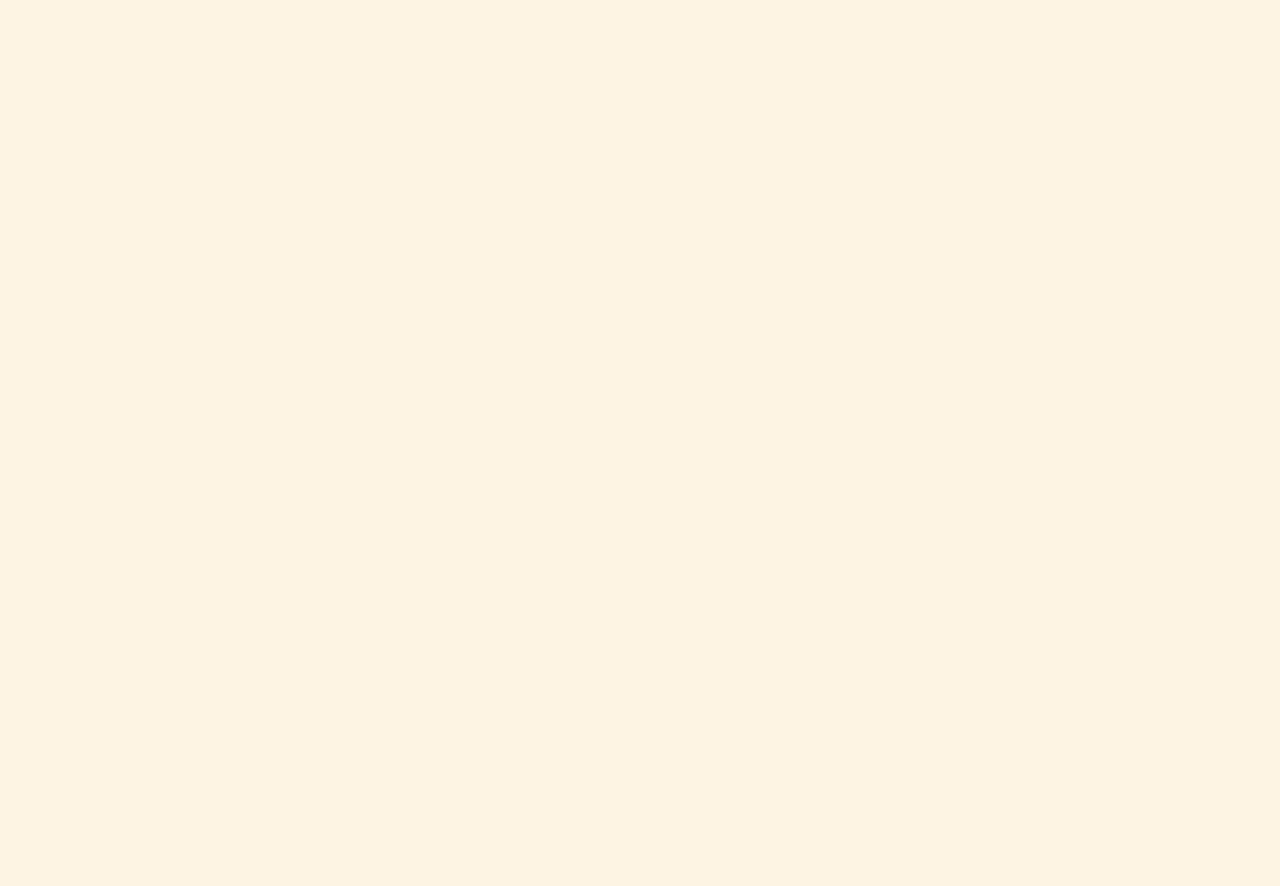
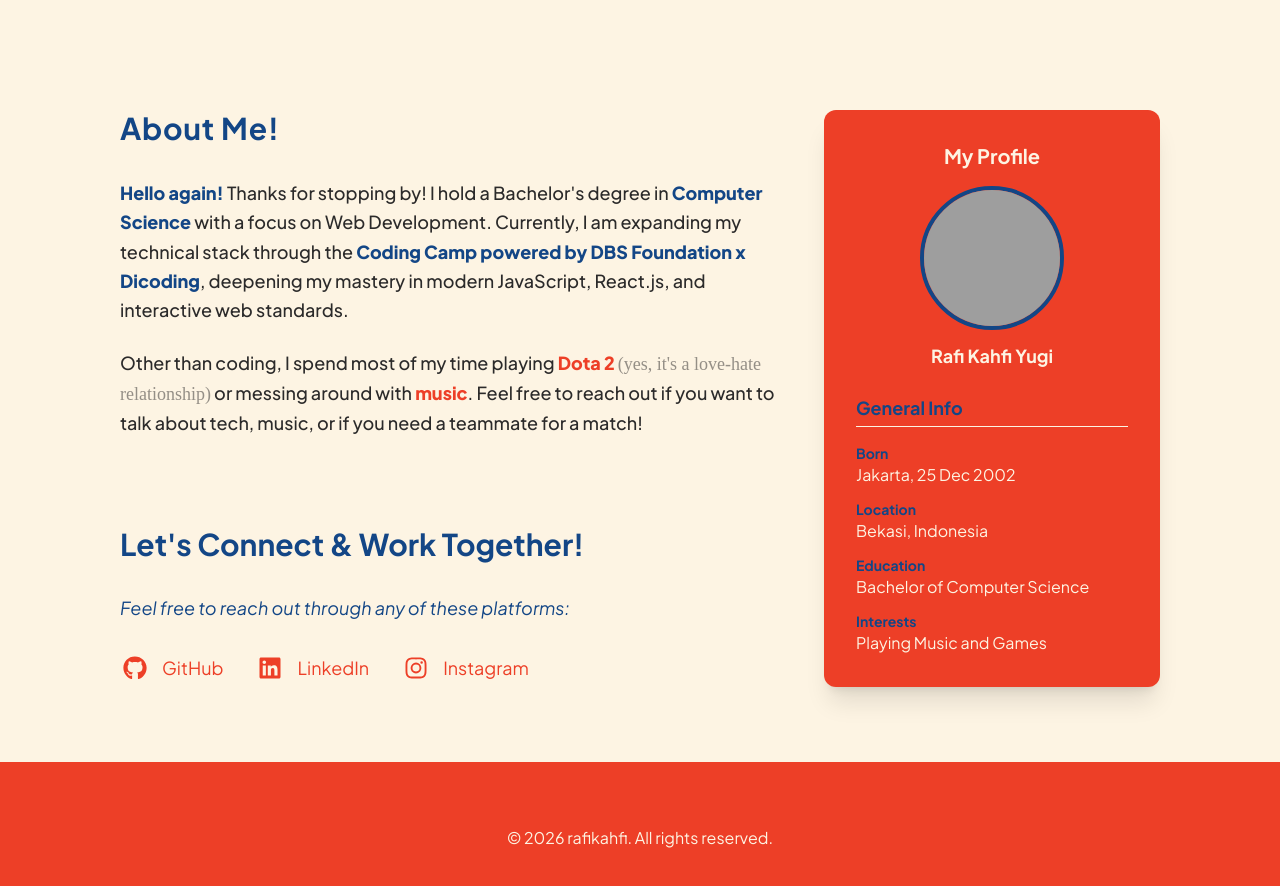
Before and after one commit to rafikahfi/rafikahfi.github.io, a React (Vite) app: page / in a window 1280 px wide. Shown: the part 1616-2502 px from the top of the page. Before the commit the page ends 1678 px from the top, so only its background shows below. Built offline with nearby package versions, Linux system fonts and the light colour scheme; grey boxes are pictures that could not be loaded; a web font is replaced by a local one.

Commit message:
feat(ui): add about section and footer, refine styling

```diff
--- a/package.json
+++ b/package.json
@@ -10,6 +10,8 @@
     "preview": "vite preview"
   },
   "dependencies": {
+    "@fortawesome/free-brands-svg-icons": "^7.3.1",
+    "@fortawesome/react-fontawesome": "^3.5.0",
     "@tailwindcss/vite": "^4.3.3",
     "react": "^19.2.8",
     "react-dom": "^19.2.8",
--- a/src/App.jsx
+++ b/src/App.jsx
@@ -1,6 +1,8 @@
 import Navbar from "./components/Navbar";
 import Hero from "./modules/hero/Hero";
 import Projects from "./modules/projects/Projects";
+import About from "./modules/about/About";
+import Footer from "./components/Footer";
 
 export default function App() {
   return (
@@ -9,6 +11,8 @@ export default function App() {
       <main className="flex-1 flex flex-col">
         <Hero />
         <Projects />
+        <About />
+        <Footer />
       </main>
     </div>
   );
--- /dev/null
+++ b/src/components/Footer.jsx
@@ -0,0 +1,7 @@
+export default function Footer() {
+  return (
+    <footer className="bg-brand-red py-16 px-8 text-center text-brand-cream">
+      <p>&copy; 2026 rafikahfi. All rights reserved.</p>
+    </footer>
+  );
+}
--- a/src/components/Navbar.jsx
+++ b/src/components/Navbar.jsx
@@ -33,7 +33,6 @@ export default function Navbar() {
               <a
                 href="#contact"
                 className="px-4 py-2 rounded-full font-medium text-brand-blue hover:bg-brand-blue hover:text-brand-cream transition-colors"
-                target="_blank"
                 rel="noopener noreferrer"
               >
                 Contact
--- /dev/null
+++ b/src/constants/profileData.js
@@ -0,0 +1,22 @@
+export const generalInfo = [
+  {
+    id: 1,
+    term: "Born",
+    description: "Jakarta, 25 Dec 2002",
+  },
+  {
+    id: 2,
+    term: "Location",
+    description: "Bekasi, Indonesia",
+  },
+  {
+    id: 3,
+    term: "Education",
+    description: "Bachelor of Computer Science",
+  },
+  {
+    id: 4,
+    term: "Interests",
+    description: "Playing Music and Games",
+  },
+];
--- /dev/null
+++ b/src/modules/about/About.jsx
@@ -0,0 +1,19 @@
+import AboutContent from "./components/AboutContent";
+import Contact from "./components/Contact";
+import ProfileSidebar from "./components/ProfileSidebar";
+
+export default function About() {
+  return (
+    <section className="w-full max-w-300 mx-auto px-6 md:px-20">
+      <div className="flex flex-col md:flex-row gap-8 items-start">
+        <div className="w-full md:flex-2">
+          <AboutContent />
+          <Contact />
+        </div>
+        <div className="w-full md:flex-1">
+          <ProfileSidebar />
+        </div>
+      </div>
+    </section>
+  );
+}
--- /dev/null
+++ b/src/modules/about/components/AboutContent.jsx
@@ -0,0 +1,32 @@
+export default function AboutContent() {
+  return (
+    <section id="about-me" aria-labelledby="about-heading" className="mb-12 md:mb-22">
+      <article>
+        <h2
+          id="about-heading"
+          className="text-brand-blue text-center md:text-left text-3xl md:text-3xl font-bold tracking-wide mb-6 md:mb-8"
+        >
+          About Me!
+        </h2>
+        <div className="space-y-4 md:space-y-6 text-brand-dark font-medium text-base md:text-lg leading-relaxed">
+          <p>
+            <span className="text-brand-blue font-extrabold">Hello again!</span> Thanks for stopping by! I hold a
+            Bachelor's degree in <span className="text-brand-blue font-extrabold">Computer Science</span> with a focus
+            on Web Development. Currently, I am expanding my technical stack through the{" "}
+            <span className="text-brand-blue font-extrabold">Coding Camp powered by DBS Foundation x Dicoding</span>,
+            deepening my mastery in modern JavaScript, React.js, and interactive web standards.
+          </p>
+          <p>
+            Other than coding, I spend most of my time playing{" "}
+            <span className="text-brand-red font-extrabold"> Dota 2</span>{" "}
+            <span className="font-handwriting font-normal text-brand-dark/50 text-lg">
+              (yes, it's a love-hate relationship)
+            </span>{" "}
+            or messing around with <span className="text-brand-red font-extrabold">music</span>. Feel free to reach out
+            if you want to talk about tech, music, or if you need a teammate for a match!
+          </p>
+        </div>
+      </article>
+    </section>
+  );
+}
--- /dev/null
+++ b/src/modules/about/components/Contact.jsx
@@ -0,0 +1,48 @@
+import { FontAwesomeIcon } from "@fortawesome/react-fontawesome";
+import { faGithub, faLinkedin, faInstagram } from "@fortawesome/free-brands-svg-icons";
+
+export default function Contact() {
+  return (
+    <section id="contact" className="text-brand-blue w-full pb-20">
+      <h2 className="text-2xl md:text-3xl font-bold mb-8 text-center md:text-left">Let's Connect & Work Together!</h2>
+      <p className="text-base md:text-lg mb-8 italic text-center md:text-left">
+        Feel free to reach out through any of these platforms:
+      </p>
+      <div className="flex flex-wrap justify-center md:justify-start items-center gap-x-8 gap-y-5">
+        {/* GitHub */}
+        <a
+          href="https://github.com/rafikahfi"
+          target="_blank"
+          rel="noopener noreferrer"
+          className="flex items-center gap-3 text-brand-red text-lg hover:text-brand-blue transition-colors duration-300"
+          aria-label="Visit my GitHub profile"
+        >
+          <FontAwesomeIcon icon={faGithub} className="text-2xl" />
+          <span>GitHub</span>
+        </a>
+        {/* LinkedIn */}
+        <a
+          href="https://www.linkedin.com/in/rkahfiy/"
+          target="_blank"
+          rel="noopener noreferrer"
+          className="flex items-center gap-3 text-brand-red text-lg hover:text-brand-blue transition-colors duration-300"
+          aria-label="Visit my LinkedIn profile"
+        >
+          <FontAwesomeIcon icon={faLinkedin} className="text-2xl" />
+          <span>LinkedIn</span>
+        </a>
+        {/* Instagram */}
+        <a
+          href="https://www.instagram.com/rkahfiy/"
+          target="_blank"
+          rel="noopener noreferrer"
+          className="flex items-center gap-3 text-brand-red text-lg hover:text-brand-blue transition-colors duration-300"
+          aria-label="Visit my Instagram profile"
+        >
+          <FontAwesomeIcon icon={faInstagram} className="text-2xl" />
+          <span>Instagram</span>
+        </a>
+      </div>
+    </section>
+  );
+}
--- /dev/null
+++ b/src/modules/about/components/ProfileSidebar.jsx
@@ -0,0 +1,32 @@
+import profileImg from "../../../assets/images/profile.png";
+import { generalInfo } from "../../../constants/profileData";
+export default function ProfileSidebar() {
+  return (
+    <aside aria-label="Personal Profile" className="w-full md:flex-1">
+      <div className="bg-brand-red text-brand-cream p-8 rounded-xl shadow-xl">
+        <header className="flex flex-col items-center">
+          <h3 className="text-xl font-bold text-brand-cream mb-4">My Profile</h3>
+          <figure className="text-center">
+            <img
+              src={profileImg}
+              alt="Profile of Rafi Kahfi Yugi"
+              className="w-36 h-36 rounded-full border-4 border-brand-blue object-cover mx-auto mb-3"
+            />
+            <figcaption className="font-bold text-lg">Rafi Kahfi Yugi</figcaption>
+          </figure>
+        </header>
+        <div className="mt-6">
+          <h4 className="text-brand-blue font-bold text-lg border-b border-brand-cream pb-1 mb-4">General Info</h4>
+          <dl className="space-y-3">
+            {generalInfo.map((item) => (
+              <div key={item.id}>
+                <dt className="font-bold text-sm text-brand-blue">{item.term}</dt>
+                <dd className="text-base">{item.description}</dd>
+              </div>
+            ))}
+          </dl>
+        </div>
+      </div>
+    </aside>
+  );
+}
--- a/src/modules/projects/Projects.jsx
+++ b/src/modules/projects/Projects.jsx
@@ -3,13 +3,13 @@ import ProjectCard from "./components/ProjectCard";
 
 export default function Projects() {
   return (
-    <section id="projects" aria-labelledby="projects-heading" className="mb-16 -mt-10 md:mt-0 px-8">
+    <section id="projects" aria-labelledby="projects-heading" className="mb-16 -mt-10 md:mt-0 ">
       <h2 id="projects-heading" className="text-brand-blue text-center text-3xl md:text-4xl mb-16 font-bold">
         These are some of my projects
       </h2>
 
       {/* Project Cards */}
-      <div className="w-11/12 md:w-4/5 mx-auto grid grid-cols-1 md:grid-cols-2  gap-8 md:gap-x-16 md:gap-y-8 ">
+      <div className="w-[90%] md:w-4/5 mx-auto my-12 flex flex-wrap justify-between gap-12 md:gap-8">
         {projectsData.map((project) => (
           <ProjectCard key={project.id} project={project} />
         ))}
```
Also changed, not shown: src/App.css (deleted, +0 -184 lines), 1 other file (tests, documents, lock files or other folders).
